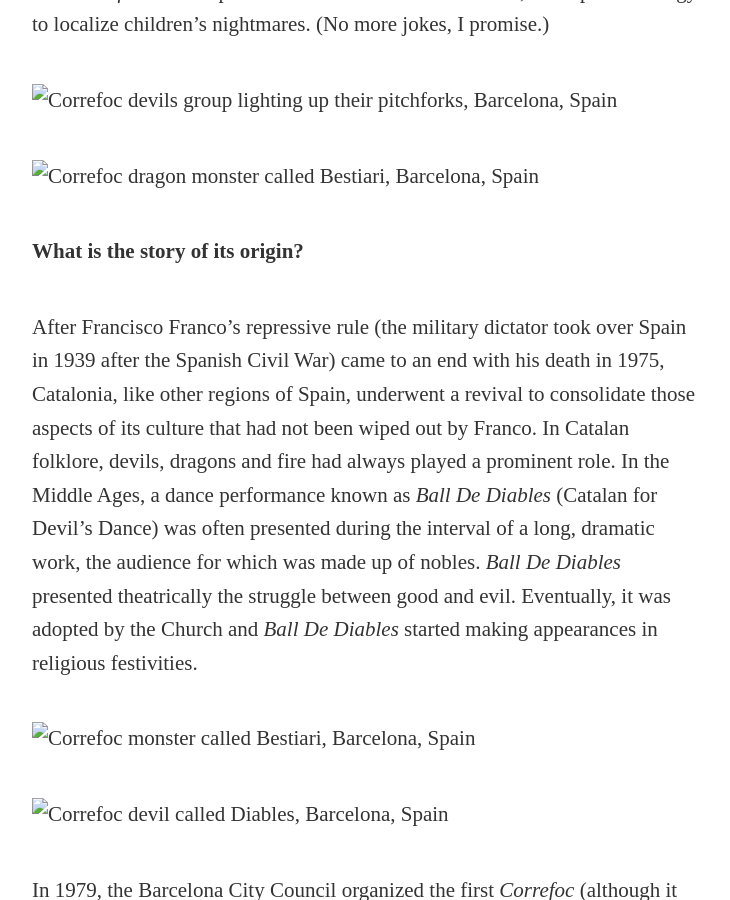
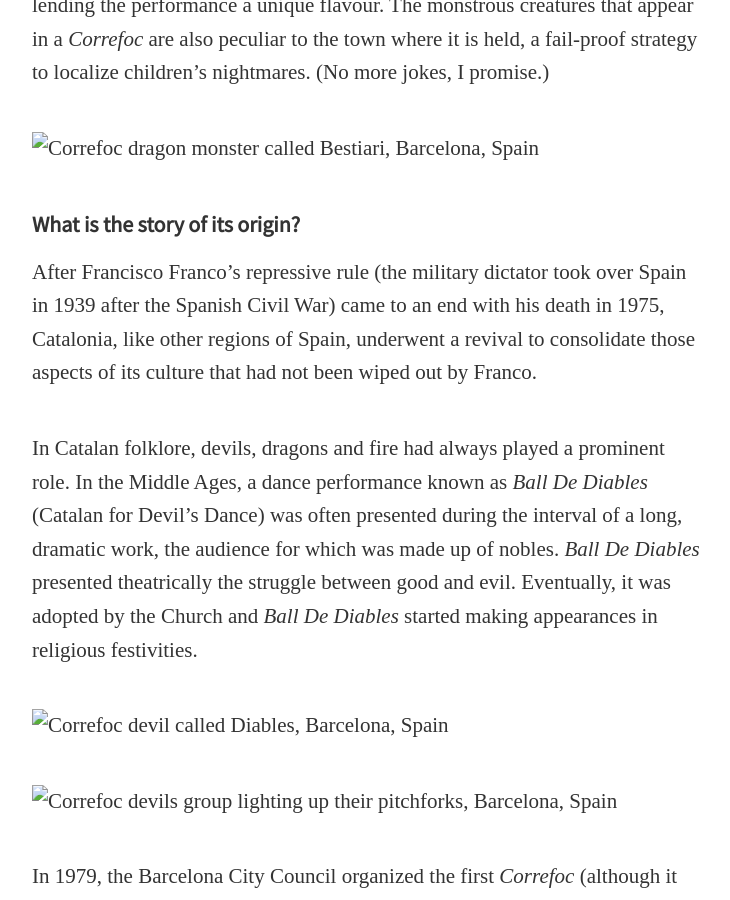
Before and after one commit to harshac/darbadar, a Jekyll site: the page built from _posts/blogs/2018-10-15-little-known-spain-correfoc.md, in a window 1280 px wide and 900 px high, scrolled down 1065 px. Shown: the whole window, without its empty margins (272-1002 px from the left). Built offline with Jekyll 4.4.1, drawn with Linux system fonts in a browser that asks for light colours; nearby versions of some CDN libraries; some web fonts are replaced; comment, search, counter and statistics services are not loaded.

Commit message:
Harsha - Modifies image order

```diff
--- a/_posts/blogs/2018-10-15-little-known-spain-correfoc.md
+++ b/_posts/blogs/2018-10-15-little-known-spain-correfoc.md
@@ -16,37 +16,38 @@
 ---
 We Indians love our festivals fiery and hazardous; old gals Diwali and Dussehra would vouch for this. However, we are not the only ones. Spaniards, it turns out, are pyromaniacs too.
 
-**What are we talking about?**
+<h3><strong>What are we talking about?</strong></h3>
 
 _Correfoc_ (fire-run), an open-air performance, is an essential part of celebrations in Catalonia (an autonomous community of Spain). People dressed as devils and other demonic creatures set off fireworks in the crowd because everything is more fun with second-degree burns. Jokes aside, imagine an unstructured parade of people either dressed as devils or carrying massive mean-looking dragons that move to the beat of hundreds of _tambores_ (drums).
 
+![Correfoc devil performance, Barcelona, Spain](){:name="correfoc-devil-run"}
+
 Every town imposes upon the _Correfoc_ its own customs and traditions, thus lending the performance a unique flavour. The monstrous creatures that appear in a _Correfoc_ are also peculiar to the town where it is held, a fail-proof strategy to localize children’s nightmares. (No more jokes, I promise.)
-
-![Correfoc devils group lighting up their pitchforks, Barcelona, Spain](){:name="correfoc-devils-lighten-up-pitchforks"}
 
 ![Correfoc dragon monster called Bestiari, Barcelona, Spain](){:name="correfoc-dragon-monster"}
 
-**What is the story of its origin?**
+<h3><strong>What is the story of its origin?</strong></h3>
 
 After Francisco Franco’s repressive rule (the military dictator took over Spain in 1939 after the Spanish Civil War) came to an end with his death in 1975, Catalonia, like other regions of Spain, underwent a revival to consolidate those aspects of its culture that had not been wiped out by Franco.
+
 In Catalan folklore, devils, dragons and fire had always played a prominent role. In the Middle Ages, a dance performance known as _Ball De Diables_ (Catalan for Devil’s Dance) was often presented during the interval of a long, dramatic work, the audience for which was made up of nobles. _Ball De Diables_ presented theatrically the struggle between good and evil. Eventually, it was adopted by the Church and _Ball De Diables_ started making appearances in religious festivities.
 
-![Correfoc monster called Bestiari, Barcelona, Spain](){:name="correfoc-buffalo-monster"}
+![Correfoc devil called Diables, Barcelona, Spain](){:name="correfoc-devil"}
 
-![Correfoc devil called Diables, Barcelona, Spain](){:name="correfoc-devil"}
+![Correfoc devils group lighting up their pitchforks, Barcelona, Spain](){:name="correfoc-devils-lighten-up-pitchforks"}
 
 In 1979, the Barcelona City Council organized the first _Correfoc_ (although it was not named so at the time). Over the years, _Correfoc_ gained widespread popularity and eventually became an inevitable part of public celebrations.
 
 ![Correfoc devils group lighting up their pitchforks, Barcelona, Spain](){:name="correfoc-devils-lighting-up-pitchforks"}
 
-**When is it celebrated?**
+<h3><strong>When is it celebrated?</strong></h3>
 
 It has become so ingrained in the identity of Catalonia that every time there is a celebration of any kind, you can expect to see _Correfoc_. The most impressive _Correfoc_ can be seen in Barcelona (one of four provinces comprising Catalonia) during the celebration of the city’s patron saint La Mercè on September 24th.
 
-![Correfoc devils pitchforks, Barcelona, Spain](){:name="correfoc-devils-pitchforks"}
+![Correfoc monster called Bestiari, Barcelona, Spain](){:name="correfoc-buffalo-monster"}
 
-**Fun-fact**
+<h3><strong>Fun-fact</strong></h3>
 
 Deeming it a safety hazard, when the administration once attempted to step in and ban _Correfoc_, locals gathered to do a nude version of the procession as a means of protest. (There is a video online if you are curious enough to look for it.)
 
-![Correfoc devil performance, Barcelona, Spain](){:name="correfoc-devil-run"}
+![Correfoc devils pitchforks, Barcelona, Spain](){:name="correfoc-devils-pitchforks"}
```
